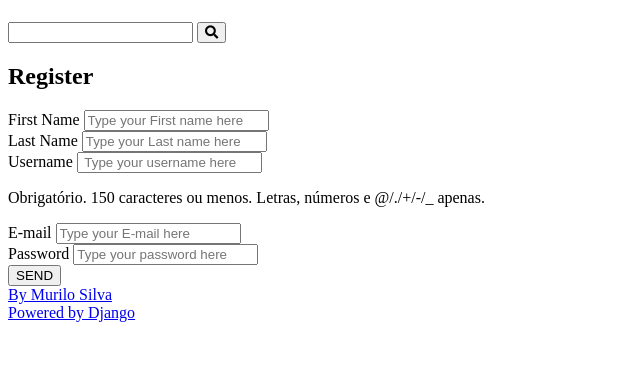
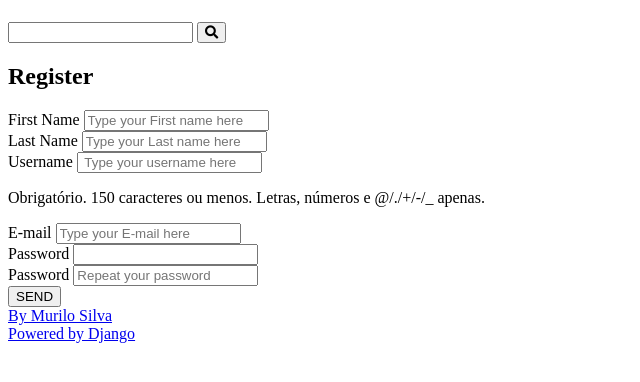
Before and after one commit to MuriloGDSilva/Curso-django, a Django app: page /authors/register/ in a window 1280 px wide. Shown: the part 58-440 px from the top of the page, without its empty margins (0-640 px from the left). Run offline with Django 4.2, Linux system fonts and the light colour scheme.

Commit message:
testing validators in forms

```diff
--- a/authors/forms.py
+++ b/authors/forms.py
@@ -1,10 +1,40 @@
 from django import forms
 from django.contrib.auth.models import User
+from django.core.exceptions import ValidationError
+import re
+
+
+def strong_password(password):
+    regex = re.compile(r'^(?=.*[a-z])(?=.*[A-Z])(?=.*[1-9]).{8,}$')
+
+    if not regex.match(password):
+        raise ValidationError((
+            'Password must have at last one uppercase letter, '
+            'one lowercase letter and one number. The lenght should be '
+            'at least 8 characters.'),
+
+            code='invalid'
+        )
 
 
 class RegisterForm(forms.ModelForm):
 
+    password = forms.CharField(
+        required=True,
+        widget=forms.PasswordInput,
+        validators=[strong_password],
+    )
+
+    password2 = forms.CharField(
+        required=True,
+        widget=forms.PasswordInput(attrs={
+            'placeholder': 'Repeat your password'
+        }),
+        label='Password'
+    )
+
     class Meta:
+
         model = User
         fields = ['first_name', 'last_name',
                   'username', 'email', 'password']
@@ -32,9 +62,6 @@ class RegisterForm(forms.ModelForm):
                 'placeholder': ' Type your username here'
             }),
 
-            'password': forms.PasswordInput(attrs={
-                'placeholder': 'Type your password here'
-            }),
 
             'email': forms.EmailInput(attrs={
                 'placeholder': 'Type your E-mail here'
@@ -48,3 +75,14 @@ class RegisterForm(forms.ModelForm):
                 'placeholder': 'Type your Last name here'
             }),
         }
+
+    def clean(self):
+        cleaned_data = super().clean()
+        password = cleaned_data.get('password')
+        password2 = cleaned_data.get('password2')
+
+        if password != password2:
+            raise ValidationError({
+                'password': 'You entered different passwords',
+                'password2': 'You entered different passwords'
+            })
--- a/authors/templates/authors/pages/register_view.html
+++ b/authors/templates/authors/pages/register_view.html
@@ -6,6 +6,8 @@
     <div class="main-content center container">
         <h2>Register  </h2>
     </div>
+
+    {% include 'recipes/partials/messages.html' %}
 
     <div class="main-content container">
         <form action="{% url 'authors:create' %}" method="POST">
@@ -26,6 +28,16 @@
                     </div>
                 {% endfor %}
             </div>
+
+            {% if form.errors %}
+            <div class="form-content form-content-grid">
+                <div class="form-group">
+                    <div class="message message-error">
+                        There are errors in the form, please fix them and send again
+                    </div>
+                </div>
+            </div>
+            {% endif %}
             <div class="form-content form-content-grid">
                 <div class="form-group">
                     <button type="submit"> SEND </button>
--- a/authors/views.py
+++ b/authors/views.py
@@ -1,6 +1,7 @@
 from django.shortcuts import render, redirect
 from .forms import RegisterForm
 from django.http import Http404
+from django.contrib import messages
 
 
 def register_view(request):
@@ -19,4 +20,9 @@ def register_create(request):
     request.session['register_form_data'] = POST
     form = RegisterForm(POST)
 
+    if form.is_valid():
+        form.save()
+        messages.success(request, 'Your user is created, please log in.')
+        del (request.session['register_form_data'])
+
     return redirect('authors:register')
```
Also changed, not shown: db.sqlite3.
